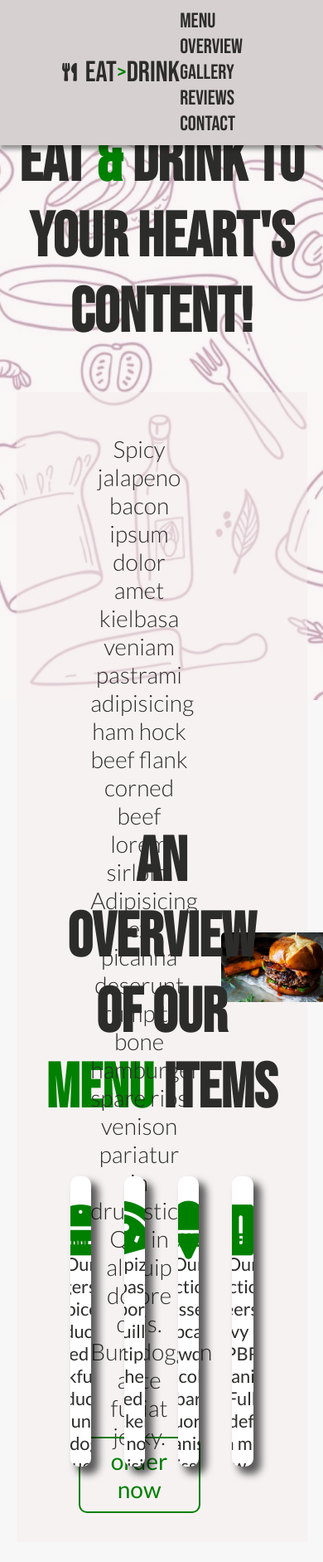
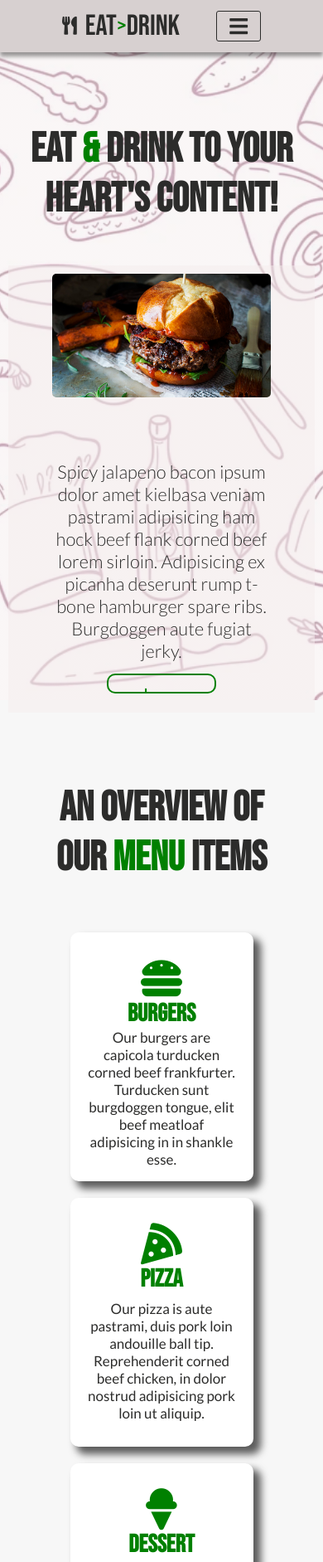
Before and after one commit to baldeepparihar/restaurant-site, a plain HTML site: page index.html in a window 390 px wide. Shown: the top 1883 px of the page at 83% size. Drawn offline with Linux system fonts and the light colour scheme.

Commit message:
making site responsive

```diff
--- a/index.html
+++ b/index.html
@@ -12,12 +12,15 @@
 </head>
 <header>
     <a class="nav__logo--container" href="#"><i class="fas fa-utensils"></i>Eat <span class="arrow">></span> Drink</a>
-    <div>
+
+    <div id="menu-bar" class="fas fa-bars"></div>
+
+    <nav class="navbar">
         <a class="nav__item nav__menu" href="#menu">Menu Overview</a>
         <a class="nav__item nav__gallery" href="#gallery">Gallery</a>
         <a class="nav__item nav__reviews" href="#reviews">Reviews</a>
         <a class="nav__item nav__contact" href="#contact">Contact</a>
-    </div>
+    </nav>
 </header>
 <body>
 <section id="home" class="home">
@@ -26,16 +29,11 @@
         <div class="home__content--text">
             <p>Spicy jalapeno bacon ipsum dolor amet kielbasa veniam pastrami adipisicing ham
                 hock beef flank corned beef lorem sirloin. Adipisicing ex picanha deserunt rump
-                t-bone hamburger spare ribs venison pariatur in drumstick. Qui in aliquip dolore
-                duis. Burgdoggen aute fugiat jerky.</p>
+                t-bone hamburger spare ribs. Burgdoggen aute fugiat jerky.</p>
             <a href="#" class="btn">order now</a>
         </div>
         <img class="home__content--img" src="./images/burger-home.jpg" alt="">
     </div>
-    <!-- <img class="ketchup bottle" src="./images/ketchup.png" alt="">
-    <img class="bbq bottle" src="./images/bbq.png" alt="">
-    <img class="sketch1 sketch" src="./images/food-sketch1.jpg" alt="">
-    <img class="sketch2 sketch" src="./images/food-sketch2.jpg" alt=""> -->
 </section>
 <!-- MENU OVERVIEW -->
 <section id="menu" class="menu">
@@ -44,8 +42,10 @@
     <div class="menu__card">
         <img class="menu__slide" src="./images/burger-slide.jpg" alt="">
         <div class="menu__content">
-            <i class="fas fa-hamburger fa-2x"></i>
-            <h3>Burgers</h3>
+            <div class="menu__icon--container">
+                <i class="fas fa-hamburger"></i>
+                <h3>Burgers</h3>
+            </div>
             <p>Our burgers are capicola turducken corned beef frankfurter.
                 Turducken sunt burgdoggen tongue, elit beef meatloaf
                 adipisicing in in shankle esse.</p>
@@ -54,8 +54,10 @@
     <div class="menu__card">
         <img class="menu__slide" src="./images/pizza-slide.jpg" alt="">
         <div class="menu__content">
-            <i class="fas fa-pizza-slice fa-2x"></i>
-            <h3>Pizza</h3>
+            <div class="menu__icon--container">
+                <i class="fas fa-pizza-slice"></i>
+                <h3>Pizza</h3>
+            </div>
             <p>Our pizza is aute pastrami, duis pork loin andouille ball tip.
                 Reprehenderit corned beef chicken, in dolor nostrud
                 adipisicing pork loin ut aliquip.</p>
@@ -64,8 +66,10 @@
     <div class="menu__card">
         <img class="menu__slide" src="./images/desert-slide.jpg" alt="">
         <div class="menu__content">
-            <i class="fas fa-ice-cream fa-2x"></i>
-            <h3>Dessert</h3>
+            <div class="menu__icon--container">
+                <i class="fas fa-ice-cream"></i>
+                <h3>Dessert</h3>
+            </div>
             <p>Our selection of dessert cupcake powder chocolate bar
                 liquorice danish croissant. Tart gummies liquorice carrot cake
                 jelly danish cake. Lemon drops shortbread.</p>
@@ -74,8 +78,10 @@
     <div class="menu__card">
         <img class="menu__slide" src="./images/beer-slide.jpg" alt="">
         <div class="menu__content">
-            <i class="fas fa-beer fa-2x"></i>
-            <h3>Beer</h3>
+            <div class="menu__icon--container">
+                <i class="fas fa-beer"></i>
+                <h3>Beer</h3>
+            </div>
             <p>Our selection of beers a gravy like PBR organizes
                 the Full Sail IPA defined by a micro brew, but they need
                 to remember how intoxicatedly a Left Hand gets stinking
@@ -279,7 +285,19 @@
 
 
     <script>
-        window.onscroll = () => {
+    let menu = document.querySelector('#menu-bar');
+    let navbar = document.querySelector('.navbar');
+
+    menu.onclick = () => {
+        menu.classList.toggle('fa-times');
+        navbar.classList.toggle('active');
+    }
+
+    window.onscroll = () => {
+
+    menu.classList.remove('fa-times');
+    navbar.classList.remove('active');
+
     if(window.scrollY > 60) {
         document.querySelector('#scroll-top').classList.add('active');
     } else {
--- /dev/null
+++ b/media.css
@@ -0,0 +1,101 @@
+@media(max-width: 1200px) {
+    /* HOME SECTION */
+.home h1 {
+font-size: 6rem;
+}
+.home h1 > span {
+    font-size: 6rem;
+}
+.home__content--container {
+    padding: 1rem 2rem;
+}
+.home__content--text {
+    font-size: 3.2rem;
+}
+.home__content--img {
+    border-radius: .5rem;
+    width: 50%;
+}
+/* MENU OVERVIEW SECTION */
+.menu {
+    padding: 10rem 5rem;
+}
+.menu h1{
+    font-size: 6rem;
+}
+.menu h1 > span {
+    font-size: 6rem;
+}
+.card--container {
+    display: flex;
+    flex-wrap: wrap;
+    justify-content: center;
+    align-items: center;
+    width: 90%;
+}
+.menu__card {
+    max-height: 30rem;
+    max-width: 27rem;
+}
+
+
+
+}
+
+@media(max-width: 768px){
+/* NAVBAR */
+#menu-bar {
+    display: initial;
+}
+header .navbar {
+    position: absolute;
+    top: 100%;
+    left: 0;
+    right: 0;
+    background: #f7f7f7;
+    border-top: .1rem solid rgba(0, 0, 0, .1);
+    clip-path: polygon(0 0, 100% 0, 100% 0, 0 0);
+}
+header .navbar.active {
+    clip-path: polygon(0 0, 100% 0, 100% 100%, 0% 100%);
+}
+header .navbar a {
+    margin: 1.5rem;
+    padding: 1.5rem;
+    display: block;
+    border: 2px solid rgba(0, 0, 0, .1);
+    border-left: .5rem solid green;
+    background: #fff;
+}
+/* HOME SECTION */
+.home h1 {
+    font-size: 5rem;
+    }
+.home h1 > span {
+    font-size: 5rem;
+}
+.home__content--container {
+    flex-direction: column-reverse;
+}
+.home__content--text {
+    font-size: 3.5rem;
+    width: 80%;
+    height: 30rem;
+}
+.home__content--img {
+    border-radius: .5rem;
+    width: 80%;
+    margin-bottom: 7rem;
+}
+/* MENU OVERVIEW SECTION */
+.menu h1{
+    font-size: 5rem;
+}
+.menu h1 > span {
+    font-size: 5rem;
+}
+
+
+
+
+}
--- a/styles.css
+++ b/styles.css
@@ -1,7 +1,6 @@
 @import url('https://fonts.googleapis.com/css2?family=Bebas+Neue&family=Lato:wght@100;300;400;700;900&display=swap');
 
 * {
-
     margin: 0;
     padding: 0;
     font-size: 62.5%;
@@ -51,6 +50,15 @@ header i{
     border-bottom: 3px solid green;
     transition: ease-in-out .3s linear;
 }
+#menu-bar {
+    font-size: 2.5rem;
+    cursor: pointer;
+    color: #2C2C2B;
+    border: 1px solid #2C2C2B;
+    border-radius: .3rem;
+    padding: .5rem 1.5rem;
+    display: none;
+}
 /* HOME SECTION */
 .home {
     display: flex;
@@ -85,7 +93,7 @@ font-family: 'Bebas Neue', cursive;
     align-items: center;
     justify-content: space-between;
     padding: 1rem 5rem;
-    max-width: 90%;
+    max-width: 95%;
     background-color: rgba(245, 238, 238, .5);
 }
 .home__content--text {
@@ -94,10 +102,10 @@ font-family: 'Bebas Neue', cursive;
     justify-content: space-between;
     align-items: center;
     height: 100%;
-    padding: 2.5rem;
+    padding: 2rem;
     font-weight: 300;
     font-family: 'Lato', sans-serif;
-    font-size: 4.5rem;
+    font-size: 4.2rem;
     color: #2C2C2B;
 }
 .home__content--text p {
@@ -106,10 +114,10 @@ font-family: 'Bebas Neue', cursive;
 }
 @keyframes float{
     0%, 100%{
-      transform: translateY(0rem);
+      transform: translateY(-3rem);
     }
     50%{
-      transform: translateY(3rem);
+      transform: translateY(0rem);
     }
   }
 .btn {
@@ -145,7 +153,7 @@ font-family: 'Bebas Neue', cursive;
 }
 .home__content--img {
     border-radius: .5rem;
-    width: 60%;
+    width: 50%;
 }
 /* MENU OVERVIEW SECTION */
 .menu {
@@ -197,20 +205,25 @@ font-family: 'Bebas Neue', cursive;
     height: 100%;
     font-weight: 400;
     font-family: 'Lato', sans-serif;
-    font-size: 3.5rem;
     color: #2C2C2B;
     padding: 3rem 2rem;
 }
-.menu__content > i {
+.menu__icon--container {
+    display: flex;
+    flex-direction: column;
+}
+.menu__content .menu__icon--container > i {
     color: green;
-    margin-bottom: -3.5rem;
+    font-size: 5rem;
 }
-.menu__content > h3 {
+.menu__content .menu__icon--container > h3 {
     color: green;
+    font-size: 3rem;
     font-family: 'Bebas Neue', cursive;
 }
 .menu__content > p {
     color: #2C2C2B;
+    font-size: 1.7rem;
 }
 .menu__slide {
     width: 100%;
@@ -414,15 +427,17 @@ font-family: 'Bebas Neue', cursive;
 }
 .contact--container {
     display: flex;
-    justify-content: center;
+    justify-content: space-between;
     align-items: center;
     background-color: #f7f7f7;
     border-radius: .5rem;
-    width: 80%;
-    padding: 2rem;
+    max-width: 90%;
+    width: 70%;
+    padding: 1rem;
 }
 .contact--container img {
-    width: 44%;
+    max-width: 50%;
+    width: 50%;
     border-radius: .5rem;
 }
 form {
@@ -431,7 +446,8 @@ form {
     justify-content: flex-start;
     align-items: center;
     padding: 2rem;
-
+    max-width: 50%;
+    width: 50%;
 }
 form h3 {
     font-size: 4.5rem;
@@ -447,10 +463,11 @@ form h3 {
 form .input--container {
     display: flex;
     margin: 1rem;
+    width: 100%;
 }
 form input {
-    width: 35rem;
-    height: 5rem;
+    width: 100%;
+    height: 4rem;
     border-radius: .5rem;
     margin: .5rem;
     outline: none;
@@ -476,7 +493,7 @@ form input:focus::placeholder {
     color: transparent;
 }
 form textarea {
-    width: 96%;
+    width: 100%;
     height: 15rem;
     outline: none;
     border: 1px solid #777777;
@@ -502,7 +519,7 @@ form textarea:focus::placeholder {
     color: transparent;
 }
 form .contact-btn {
-    width: 96%;
+    width: 100%;
     text-transform: uppercase;
 }
 form .contact-btn:hover {
@@ -560,3 +577,108 @@ footer p {
 #scroll-top.active {
     top:calc(100% - 18rem)
 }
+
+@media(max-width: 1200px) {
+    /* HOME SECTION */
+.home h1 {
+font-size: 6rem;
+}
+.home h1 > span {
+    font-size: 6rem;
+}
+.home__content--container {
+    padding: 1rem 2rem;
+}
+.home__content--text {
+    font-size: 3.2rem;
+}
+.home__content--img {
+    border-radius: .5rem;
+    width: 50%;
+}
+/* MENU OVERVIEW SECTION */
+.menu {
+    padding: 10rem 5rem;
+}
+.menu h1{
+    font-size: 6rem;
+}
+.menu h1 > span {
+    font-size: 6rem;
+}
+.card--container {
+    display: flex;
+    flex-wrap: wrap;
+    justify-content: center;
+    align-items: center;
+    width: 90%;
+}
+.menu__card {
+    max-height: 30rem;
+    max-width: 27rem;
+}
+
+
+
+}
+
+@media(max-width: 768px){
+/* NAVBAR */
+#menu-bar {
+    display: initial;
+}
+header .navbar {
+    position: absolute;
+    top: 100%;
+    left: 0;
+    right: 0;
+    background: #f7f7f7;
+    border-top: .1rem solid rgba(0, 0, 0, .1);
+    clip-path: polygon(0 0, 100% 0, 100% 0, 0 0);
+}
+header .navbar.active {
+    clip-path: polygon(0 0, 100% 0, 100% 100%, 0% 100%);
+}
+header .navbar a {
+    margin: 1.5rem;
+    padding: 1.5rem;
+    display: block;
+    border: 2px solid rgba(0, 0, 0, .1);
+    border-left: .5rem solid green;
+    background: #fff;
+}
+/* HOME SECTION */
+.home h1 {
+    font-size: 5rem;
+    }
+.home h1 > span {
+    font-size: 5rem;
+}
+.home__content--container {
+    flex-direction: column-reverse;
+}
+.home__content--text {
+    font-size: 3.5rem;
+    width: 90%;
+    height: 30rem;
+}
+.home__content--text p {
+    width: 100%;
+}
+.home__content--img {
+    border-radius: .5rem;
+    width: 80%;
+    margin-bottom: 7rem;
+}
+/* MENU OVERVIEW SECTION */
+.menu h1{
+    font-size: 5rem;
+}
+.menu h1 > span {
+    font-size: 5rem;
+}
+
+
+
+
+}
```
